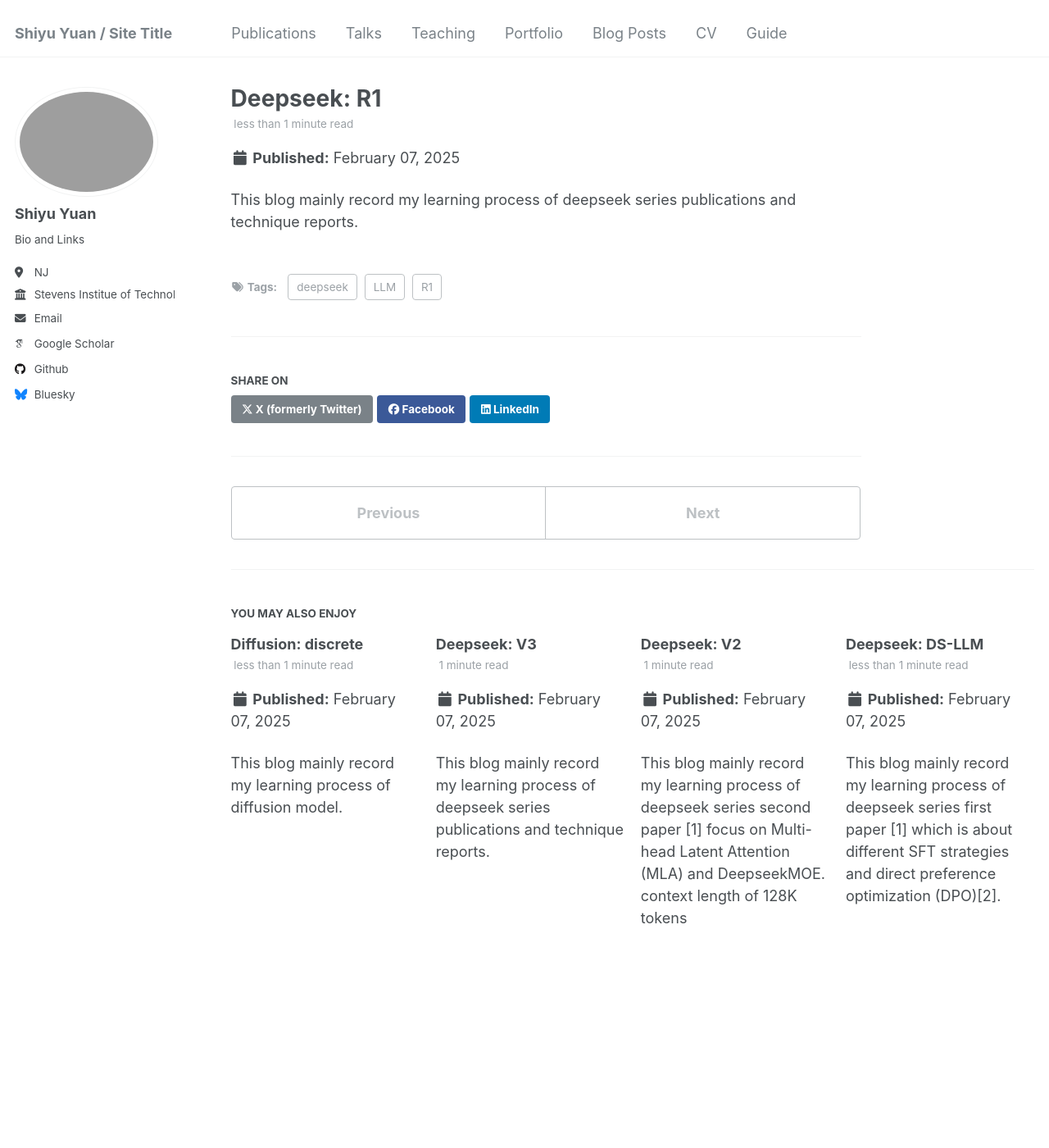
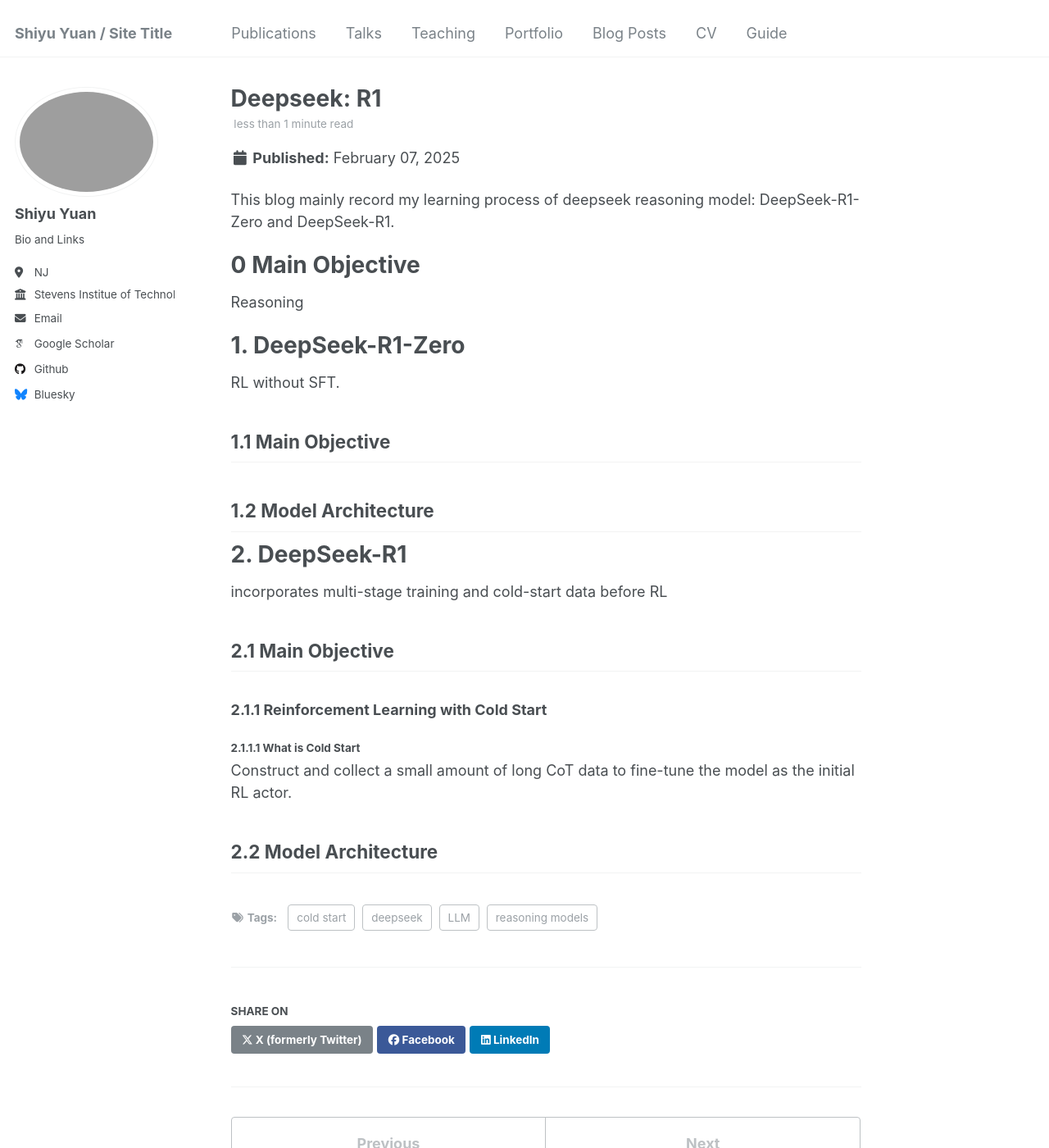
Before and after one commit to syyuan2021/syy2025, a Jekyll site: the page built from _posts/2025-02-07-blog-post-4.md, in a window 1280 px wide and 1400 px high. Shown: the whole window at 82% size. Built offline with Jekyll 4.4.1, drawn with Linux system fonts in a browser that asks for light colours; some web fonts are replaced.

Commit message:
Update 2025-02-07-blog-post-4.md

```diff
--- a/_posts/2025-02-07-blog-post-4.md
+++ b/_posts/2025-02-07-blog-post-4.md
@@ -5,7 +5,32 @@ permalink: /2025/02/07/blog-post-4/
 tags:
   - LLM
   - deepseek
-  - R1
+  - reasoning models
+  - cold start
 ---
 
-This blog mainly record my learning process of deepseek series publications and technique reports.
+This blog mainly record my learning process of deepseek reasoning model: DeepSeek-R1-Zero and DeepSeek-R1.
+
+# 0 Main Objective
+Reasoning
+
+# 1. DeepSeek-R1-Zero
+RL without SFT.
+
+## 1.1 Main Objective
+
+
+## 1.2 Model Architecture
+
+# 2. DeepSeek-R1
+incorporates multi-stage training and cold-start data before RL
+
+## 2.1 Main Objective
+
+### 2.1.1 Reinforcement Learning with Cold Start
+#### 2.1.1.1 What is Cold Start
+Construct and collect a small amount of long CoT data to fine-tune the model as the initial RL actor.
+
+
+
+## 2.2 Model Architecture
```
